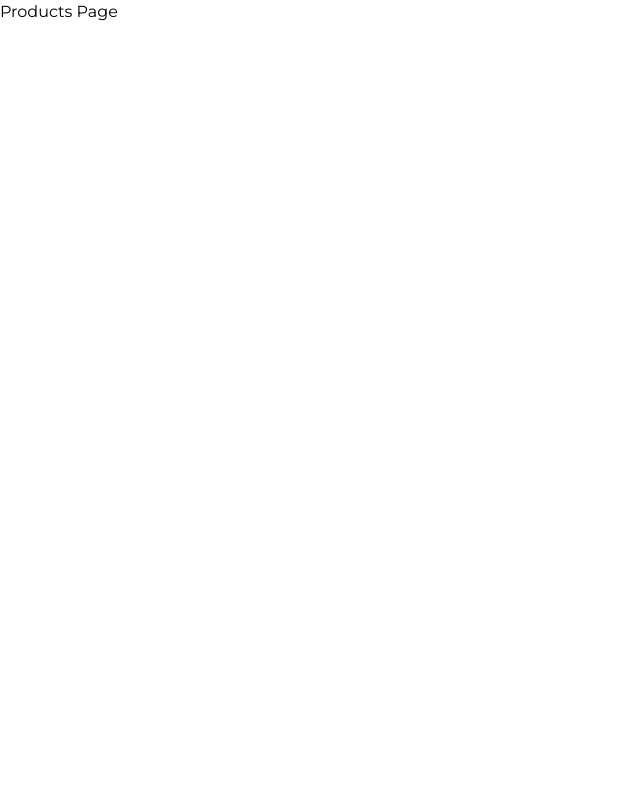
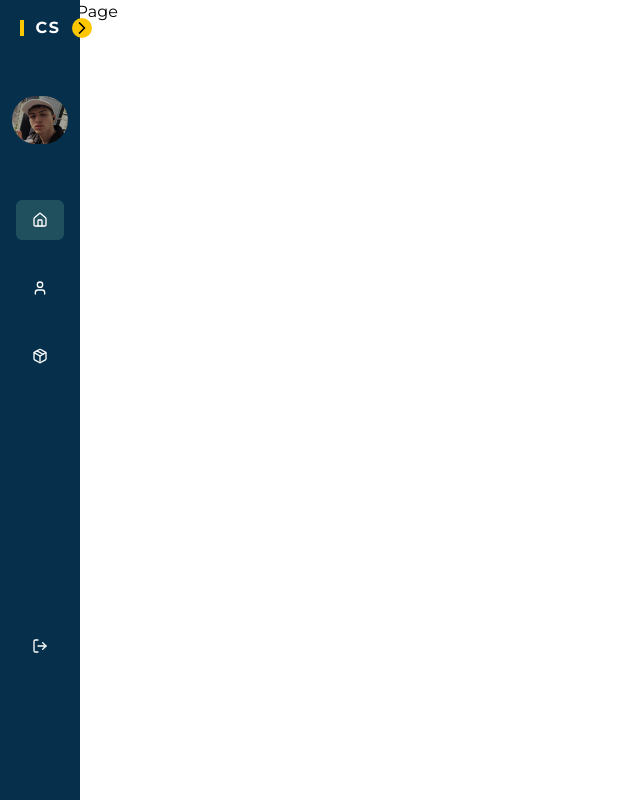
Before and after one commit to lucasherrerods/crud-system, a React (Vite) app in the folder frontend/: page /products in a window 1280 px wide. Shown: the whole page, without its empty margins (0-640 px from the left). Built offline with nearby package versions, Linux system fonts and the light colour scheme.

Commit message:
feat: add toggle with useState and navigation to Sidebar

```diff
--- a/frontend/src/components/Sidebar/index.jsx
+++ b/frontend/src/components/Sidebar/index.jsx
@@ -1,45 +1,52 @@
+import { useState } from 'react'
+import { Link } from 'react-router'
 import profile from '../../assets/profile.jpg'
 import { Home, User, Package, LogOut, ChevronRight } from "lucide-react"
 
 function Sidebar() {
 
+  const [isOpen, setIsOpen] = useState(false)
+
   return (
-    <nav className="fixed top-0 left-0 h-full w-60 bg-sky-950 z-10">
+    <nav className={`fixed top-0 left-0 h-full bg-sky-950 z-10 transition-all ease-in-out transform whitespace-nowrap ${isOpen ? 'w-60 duration-200' : 'w-20 duration-900'}`}>
       <header className="flex items-center justify-center gap-3 !mt-4">
-        <div className="w-1 h-4 bg-yellow-400"></div>
-        <h1 className="text-white uppercase font-bold tracking-widest">CRUD System</h1>
-        <ChevronRight size={16} className='absolute -right-1 -translate-y-1/2 rotate-180 cursor-pointer w-5 h-5 text-black bg-yellow-400 rounded-full' />
+        <div className='w-1 h-4 bg-yellow-400'></div>
+        <h1 className={`${isOpen ? 'text-white uppercase font-bold tracking-widest' : 'hidden'}`}>CRUD System</h1><span className={isOpen ? 'hidden' : 'text-white uppercase font-bold tracking-widest'}>CS</span>
+        <ChevronRight size={16} className={`absolute cursor-pointer w-5 h-5 text-black bg-yellow-400 rounded-full ${isOpen ? 'rotate-180 -right-1' : 'rotate-0 -right-3'}`} onClick={() => setIsOpen(!isOpen)} />
       </header>
       <div className='flex flex-col items-center gap-3 !mt-14'>
-        <img src={profile} alt="Foto de perfil" className='h-18 w-20 rounded-full' />
-        <span className='text-white font-bold text-sm'>Lucas Herrero</span>
-        <span className='text-yellow-400 text-xs'>Desenvolvedor Web</span>
+        <img src={profile} alt="Foto de perfil" className={`rounded-full hover:scale-105 ${isOpen ? 'h-18 w-20' : 'h-12 w-14'}`} />
+        <span className={isOpen ? 'text-white font-bold text-sm' : 'hidden'}>Lucas Herrero</span>
+        <span className={isOpen ? 'text-yellow-400 text-xs' : 'hidden'}>Desenvolvedor Web</span>
       </div>
       <div className="h-[calc(100%-250px)] flex flex-col">
-        {/* Seção de navegação */}
         <div className="flex-1 !mt-14 flex flex-col items-center">
-          <ul className="w-50 text-white text-xs">
-            <li className="h-10 w-full flex items-center justify-start gap-3 rounded-md !px-4 !mb-7 bg-[#20505E] cursor-pointer duration-300 ease-in-out hover:opacity-80">
-              <Home size={16} className='shrink' />
-              <span className="grow text-left">Home</span>
+          <ul className={`text-white text-xs ${isOpen ? 'w-50' : 'w-auto'}`}>
+            <li className="h-10 w-full flex items-center justify-start gap-3 rounded-md !px-4 !mb-7 bg-[#20505E] cursor-pointer hover:opacity-80">
+              <Link to={'/'} className="w-full flex items-center gap-3 px-4">
+                <Home size={16} className='shrink' />
+                <span className={isOpen ? 'grow text-left' : 'hidden'}>Home</span>
+              </Link>
             </li>
-            <li className="h-10 w-full flex items-center justify-start gap-3 rounded-md !px-4 !mb-7 cursor-pointer duration-300 ease-in-out hover:bg-[#20505E]">
-              <User size={16} className='shrink' />
-              <span className="grow text-left">Usuários</span>
+            <li className="h-10 w-full flex items-center justify-start gap-3 rounded-md !px-4 !mb-7 cursor-pointer hover:bg-[#20505E]">
+              <Link to={'/users'} className="w-full flex items-center gap-3 px-4">
+                <User size={16} className="shrink" />
+                <span className={isOpen ? 'grow text-left' : 'hidden'}>Usuários</span>
+              </Link>
             </li>
-            <li className="h-10 w-full flex items-center justify-start gap-3 rounded-md !px-4 !mb-7 cursor-pointer duration-300 ease-in-out hover:bg-[#20505E]">
-              <Package size={16} className='shrink' />
-              <span className="grow text-left">Produtos</span>
+            <li className="h-10 w-full flex items-center justify-start gap-3 rounded-md !px-4 !mb-7 cursor-pointer hover:bg-[#20505E]">
+              <Link to={'/products'} className="w-full flex items-center gap-3 px-4">
+                <Package size={16} className="shrink" />
+                <span className={isOpen ? 'grow text-left' : 'hidden'}>Produtos</span>
+              </Link>
             </li>
           </ul>
         </div>
-
-        {/* Seção de Logout */}
         <div className="mt-auto flex justify-center">
-          <ul className="w-50 text-white text-xs">
-            <li className="h-10 w-full flex items-center justify-start gap-3 rounded-md !px-4 !mb-7 cursor-pointer duration-300 ease-in-out hover:bg-[#20505E]">
+          <ul className={`text-white text-xs ${isOpen ? 'w-50' : 'w-auto'}`}>
+            <li className="h-10 w-full flex items-center justify-start gap-3 rounded-md !px-4 !mb-7 cursor-pointer hover:bg-[#20505E]">
               <LogOut size={16} className='shrink' />
-              <span>Logout</span>
+              <span className={isOpen ? 'grow text-left' : 'hidden'}>Logout</span>
             </li>
           </ul>
         </div>
--- a/frontend/src/pages/Products/index.jsx
+++ b/frontend/src/pages/Products/index.jsx
@@ -1,7 +1,10 @@
+import Sidebar from '../../components/Sidebar'
+
 function Products() {
 
   return (
     <div>
+      <Sidebar></Sidebar>
       <h2>Products Page</h2>
     </div>
   )
--- a/frontend/src/pages/Users/index.jsx
+++ b/frontend/src/pages/Users/index.jsx
@@ -1,7 +1,10 @@
+import Sidebar from '../../components/Sidebar'
+
 function Users() {
 
   return (
     <div>
+      <Sidebar></Sidebar>
       <h2>Users Page</h2>
     </div>
   )
```
